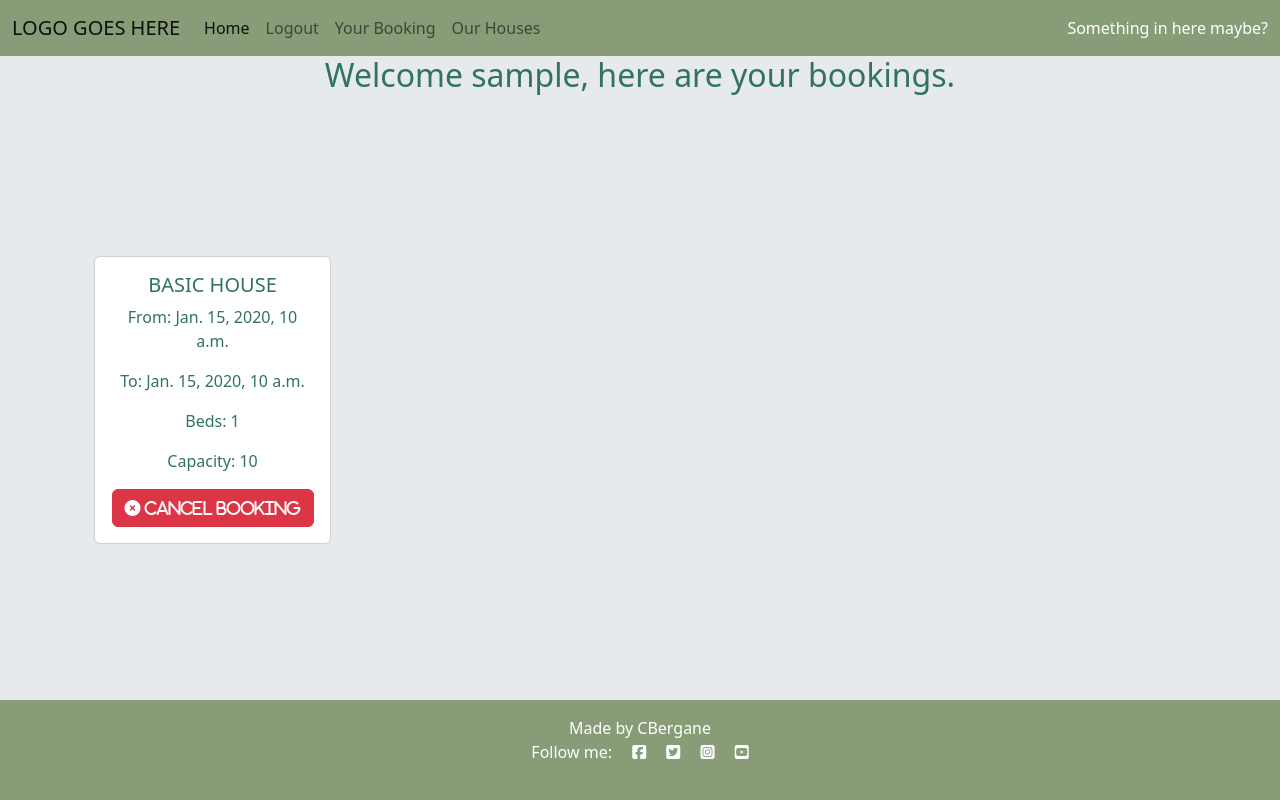
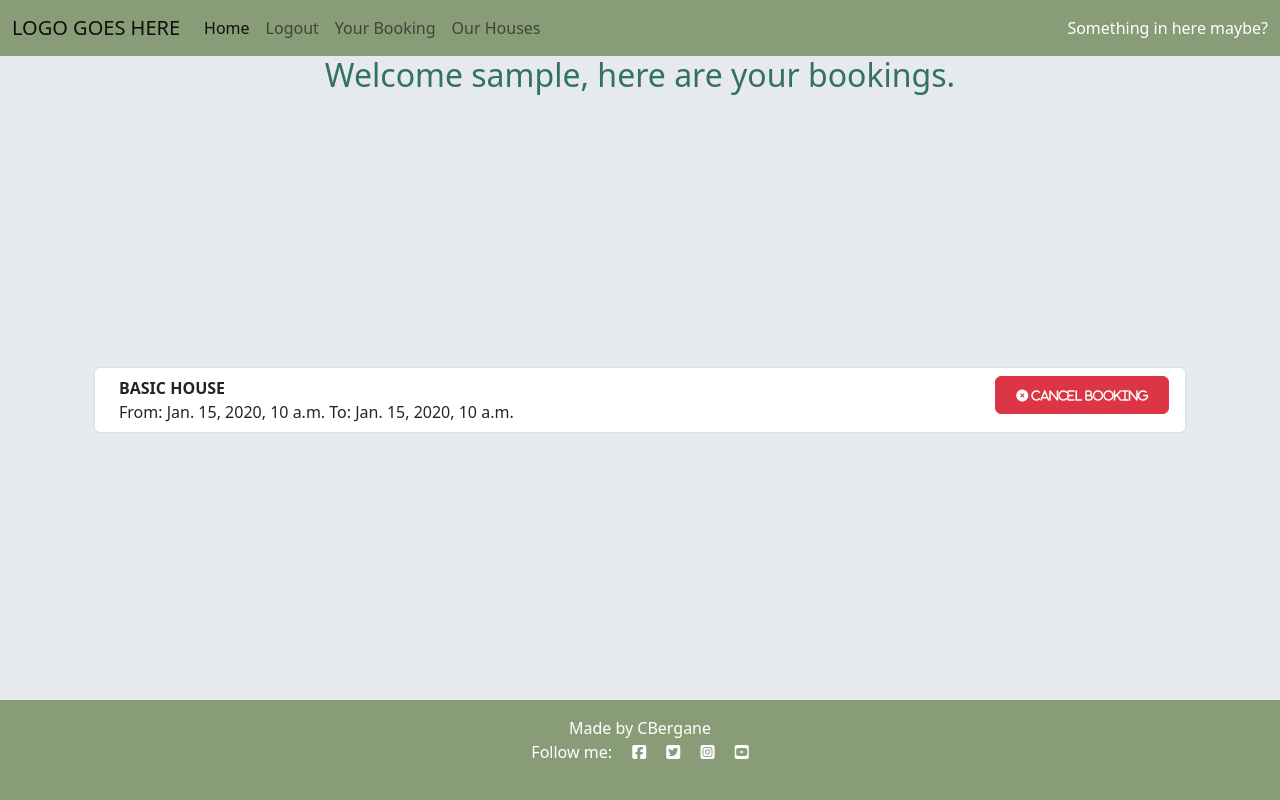
Before and after one commit to CBergane/bnbhouse, a Django app: page /booking_list/ in a window 1280 px wide. Run offline with Django 3.2, Linux system fonts and the light colour scheme; a user stored in the database is signed in; tables that the repository leaves empty hold one stand-in row (values such as "Sample post"); some libraries are stand-ins or nearby versions.

```diff
--- /dev/null
+++ b/static/js/script.js
@@ -0,0 +1,7 @@
+// a go back function in cancel page
+
+$(document).ready(function() {
+    $('.btn-back').click(function() {
+        window.history.back();
+    })
+})
--- a/templates/base.html
+++ b/templates/base.html
@@ -71,6 +71,7 @@
     </footer>
     <script src="https://cdn.jsdelivr.net/npm/bootstrap@5.2.3/dist/js/bootstrap.bundle.min.js" integrity="sha384-kenU1KFdBIe4zVF0s0G1M5b4hcpxyD9F7jL+jjXkk+Q2h455rYXK/7HAuoJl+0I4" crossorigin="anonymous"></script>
     <script type="text/javascript" src="https://code.jquery.com/jquery-1.11.3.min.js"></script>
-
+    <!-- my own javascripts link -->
+    <script type="text/javascript" src="{% static 'js/script.js' %}"></script>
 </body>
 </html>
--- a/templates/bookings_list.html
+++ b/templates/bookings_list.html
@@ -2,24 +2,21 @@
 
 {% block content %}
   <h2 class="text-center">Welcome {{user}}, here are your bookings.</h2>
-    <div class="container px-4 text-center position-absolute top-50 start-50 translate-middle">
-
-        <div class="row gx-5 row-cols-1 row-cols-sm-2 row-cols-md-4">
-          {% for booking in bookings_list  %}
-          <div class="col-sm-6">
-            <div class="card">
-                <div class="card-body">
-                  <h5 class="card-title">{{booking.get_house_category}} HOUSE</h5>
-                  <p class="card-text">From: {{booking.check_in}}</p>
-                  <p class="card-text">To: {{booking.check_out}}</p>
-                  <p class="card-text">Beds: {{booking.house.beds}}</p>
-                  <p class="card-text">Capacity: {{booking.house.capacity}}</p>
-                  <a href="{{booking.get_cancel_booking_url}}" class="btn btn-danger"><i class="fa-solid fa-circle-xmark"> Cancel booking</i></a>
-                </div>
-              </div>
-          </div>
-          {% endfor %}
-        </div>
+    <div class="container px-4 position-absolute top-50 start-50 translate-middle">
+        {% for booking in bookings_list  %}
+        <ul class="list-group">
+          <li class="list-group-item d-flex justify-content-between align-items-start">
+            <div class="ms-2 me-auto">
+              <div class="fw-bold">{{booking.get_house_category}} HOUSE</div>
+              From: {{booking.check_in}}
+              To: {{booking.check_out}}
+            </div>
+            <a href="{{booking.get_cancel_booking_url}}" class="btn btn-danger">
+            <span class="badge rounded-pill"><i class="fa-solid fa-circle-xmark"> Cancel booking</i></span>
+            </a>
+          </li>
+        </ul>
+        {% endfor %}
     </div>
 
 
```
Also changed, not shown: templates/booking_cancel.html (+4 -5 lines).
